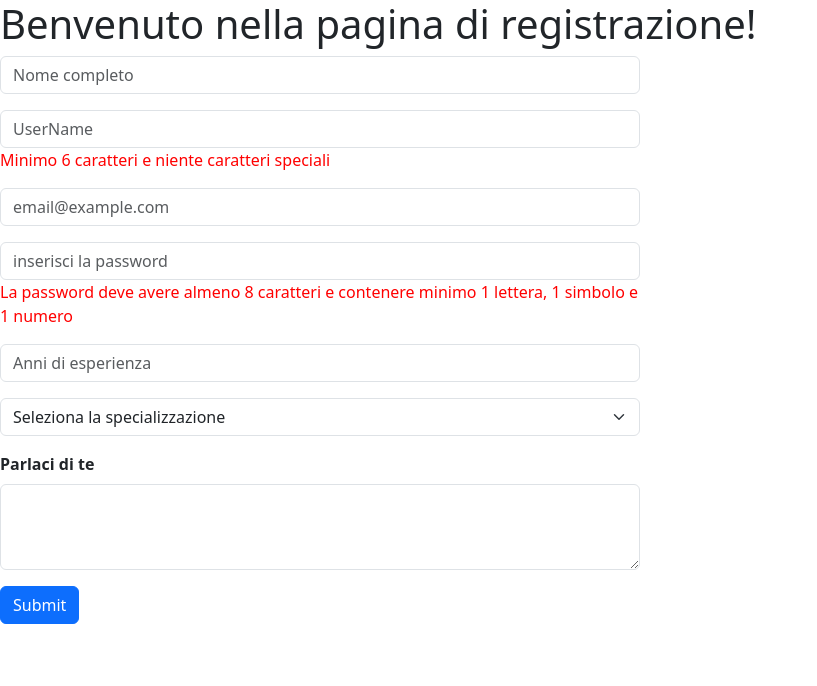
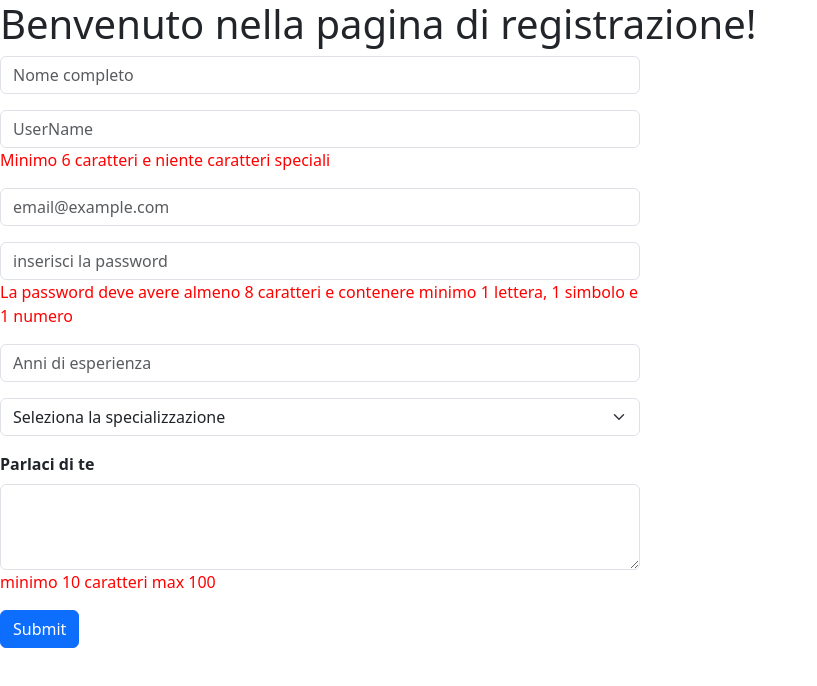
Before and after one commit to MicheleTodeschini/ex-react-useref-signup, a React (Vite) app: page / in a window 1280 px wide. Shown: the top 686 px of the page, without its empty margins (0-817 px from the left). Built offline with nearby package versions, Linux system fonts and the light colour scheme.

Commit message:
add validation for the description

```diff
--- a/src/App.jsx
+++ b/src/App.jsx
@@ -49,6 +49,11 @@ function App() {
     const simbolo = password.split('').some(char => symbols.includes(char))
     return (password.length >= 8 && lettera, numero, simbolo)
   }, [password])
+
+  const checkDescription = useMemo(() => {
+    const valida = textArea.trim().length > 10 && textArea.trim().length < 100
+    return valida
+  }, [textArea])
 
 
   return (
@@ -102,6 +107,7 @@ function App() {
             value={anniEsperienza}
             onChange={e => setAnniEsperienza(e.target.value)}
             min="0"
+            max='100'
             required />
         </div>
         <div className="mb-3 w-50">
@@ -118,10 +124,13 @@ function App() {
           <label className="form-label fw-bold" >Parlaci di te</label>
           <textarea className="form-control" rows="3"
             value={textArea}
-            onChange={e => setTextArea(e.target.value)}></textarea>
+            onChange={e => setTextArea(e.target.value)}
+          ></textarea>
+          <p style={{ color: checkDescription ? 'green' : 'red' }}>
+            {checkDescription ? 'Va bene' : 'minimo 10 caratteri max 100'}</p>
         </div>
         <button type="submit" className="btn btn-primary"
-          onClick={stampaConsole}>Submit</button>
+          onSubmit={stampaConsole}>Submit</button>
       </form>
     </>
   )
```
